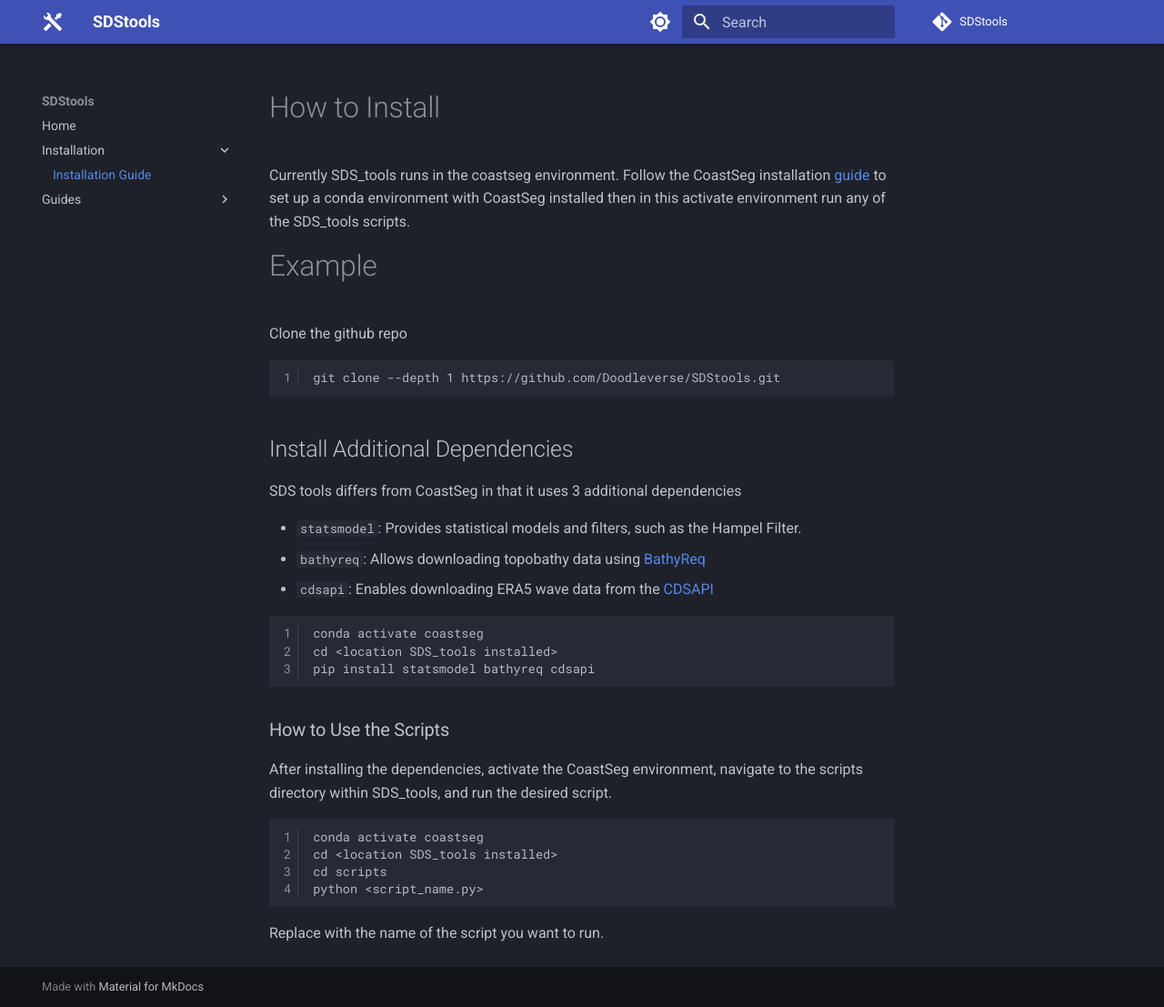
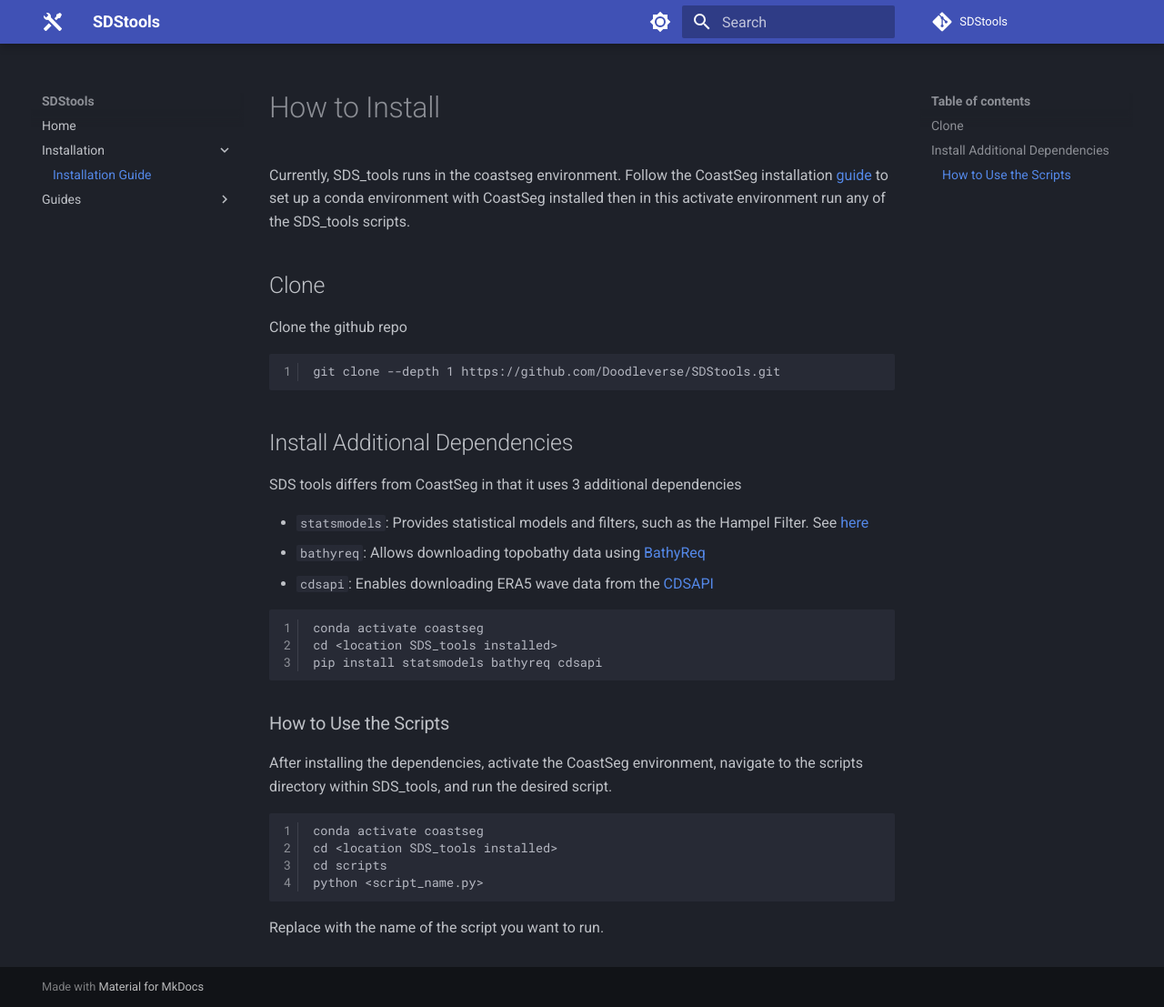
Before and after one commit to Doodleverse/SDStools, an MkDocs documentation site: the page built from docs/install-guide.md, in a window 1280 px wide and 1107 px high. Shown: the whole window at 91% size. Built offline with MkDocs 1.6.1 and Material for MkDocs 9.7.7, drawn with Linux system fonts in a browser that asks for light colours; comment, search, counter and statistics services are not loaded.

Commit message:
update install

````diff
--- a/docs/install-guide.md
+++ b/docs/install-guide.md
@@ -1,8 +1,8 @@
 # How to Install
 
-Currently SDS_tools runs in the coastseg environment. Follow the CoastSeg installation [guide](https://satelliteshorelines.github.io/CoastSeg/basic-install-guide/) to set up a conda environment with CoastSeg installed then in this activate environment run any of the SDS_tools scripts.
+Currently, SDS_tools runs in the coastseg environment. Follow the CoastSeg installation [guide](https://satelliteshorelines.github.io/CoastSeg/basic-install-guide/) to set up a conda environment with CoastSeg installed then in this activate environment run any of the SDS_tools scripts.
 
-# Example
+## Clone
 
 Clone the github repo
 
@@ -14,14 +14,14 @@
 
 SDS tools differs from CoastSeg in that it uses 3 additional dependencies
 
-- `statsmodel`: Provides statistical models and filters, such as the Hampel Filter.
+- `statsmodels`: Provides statistical models and filters, such as the Hampel Filter. See [here](https://www.statsmodels.org/stable/index.html)
 - `bathyreq `: Allows downloading topobathy data using [BathyReq](https://github.com/NeptuneProjects/BathyReq)
 - `cdsapi`: Enables downloading ERA5 wave data from the [CDSAPI](https://pypi.org/project/cdsapi/)
 
 ```
 conda activate coastseg
 cd <location SDS_tools installed>
-pip install statsmodel bathyreq cdsapi
+pip install statsmodels bathyreq cdsapi
 ```
 
 ### How to Use the Scripts
````
